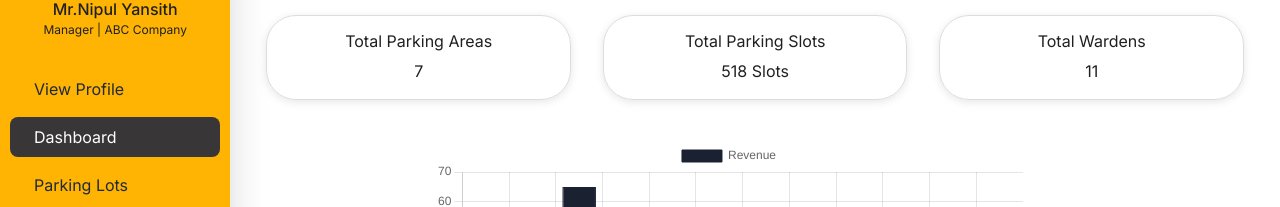
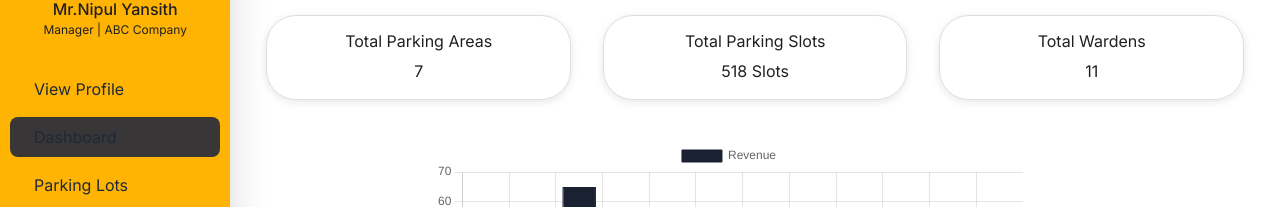
Before and after one commit to ParkEase-UrbanParkingManagementSystem/parkeasewebapp, a Next.js app in the folder client/: page /dashboard in a window 1280 px wide. Shown: the part 93-300 px from the top of the page. Built offline with nearby package versions, Linux system fonts and the light colour scheme.

Commit message:
root layout removed
add individual layouts

```diff
--- /dev/null
+++ b/client/src/app/dashboard/layout.jsx
@@ -0,0 +1,18 @@
+import styles from "../layout.module.css"
+import Sidebar from "../../ui/sidebar/sidebar"
+
+const DashboardLayout = ({children}) => {
+  return (
+
+    <div className={styles.container}>
+       <div className={styles.menu}>
+          <Sidebar/>
+       </div>
+        <div className={styles.content}>
+        {children}
+        </div>
+    </div>
+  )
+}
+
+export default DashboardLayout
--- a/client/src/app/layout.tsx
+++ b/client/src/app/layout.tsx
@@ -31,12 +31,7 @@ function LayoutWithAuth({ children }: { children: React.ReactNode }) {
 
   return (
     <>
-      <div className={styles.container}>
-        <div className={styles.menu}>
-          <Sidebar />
-        </div>
-        <div className={styles.content}>{children}</div>
-      </div>
+      {children}
       <Footer />
     </>
   );
--- /dev/null
+++ b/client/src/app/parkingslot/layout.jsx
@@ -0,0 +1,18 @@
+import styles from "../layout.module.css"
+import Sidebar from "../../ui/sidebar/sidebar"
+
+const DashboardLayout = ({children}) => {
+  return (
+
+    <div className={styles.container}>
+       <div className={styles.menu}>
+          <Sidebar/>
+       </div>
+        <div className={styles.content}>
+        {children}
+        </div>
+    </div>
+  )
+}
+
+export default DashboardLayout
--- /dev/null
+++ b/client/src/app/profile/layout.jsx
@@ -0,0 +1,18 @@
+import styles from "../layout.module.css"
+import Sidebar from "../../ui/sidebar/sidebar"
+
+const DashboardLayout = ({children}) => {
+  return (
+
+    <div className={styles.container}>
+       <div className={styles.menu}>
+          <Sidebar/>
+       </div>
+        <div className={styles.content}>
+        {children}
+        </div>
+    </div>
+  )
+}
+
+export default DashboardLayout
--- /dev/null
+++ b/client/src/app/warden/layout.jsx
@@ -0,0 +1,18 @@
+import styles from "../layout.module.css"
+import Sidebar from "../../ui/sidebar/sidebar"
+
+const DashboardLayout = ({children}) => {
+  return (
+
+    <div className={styles.container}>
+       <div className={styles.menu}>
+          <Sidebar/>
+       </div>
+        <div className={styles.content}>
+        {children}
+        </div>
+    </div>
+  )
+}
+
+export default DashboardLayout
```
